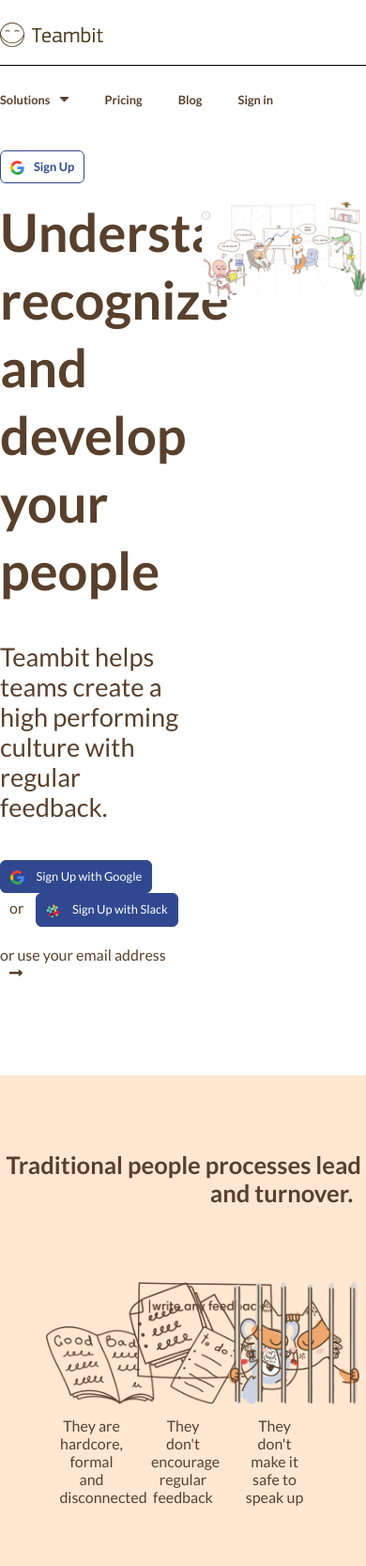
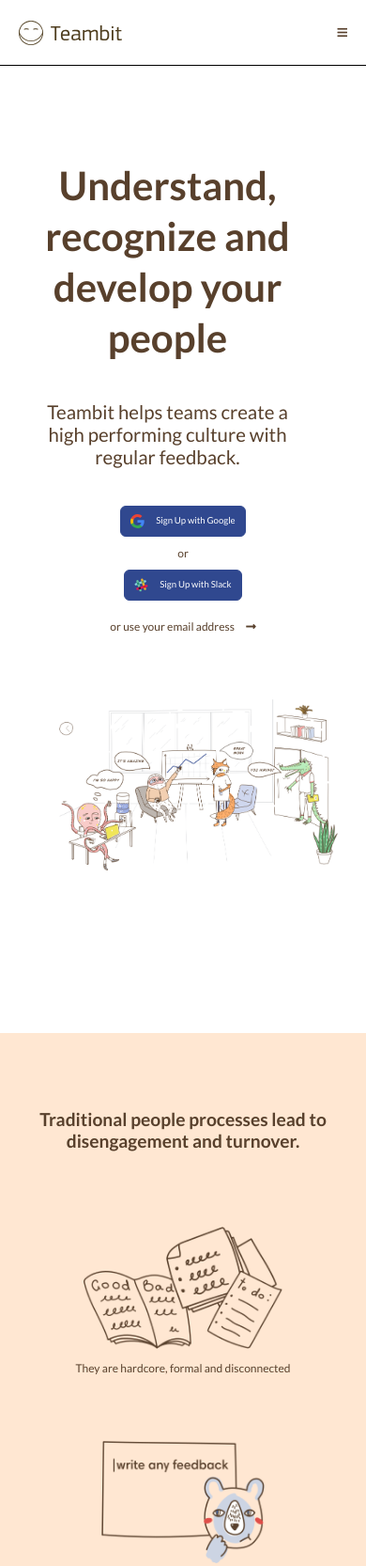
Before and after one commit to silvicardo/sass-teambit, a website: page index.html in a window 390 px wide. Shown: the top 1666 px of the page at 94% size. Drawn offline with Linux system fonts and the light colour scheme.

Commit message:
responsiveness

```diff
--- a/index.html
+++ b/index.html
@@ -11,7 +11,7 @@
     <div id="main_container">
       <nav class="container">
         <img class="logo" src="dist/assets/logo.svg" alt="">
-        <ul>
+        <ul class="nav_options">
           <li>
             <a href="#">Solutions<i class="fas fa-caret-down"></i></a>
           </li>
@@ -27,6 +27,8 @@
             <button class="btn_signup"><img class="logo" src="dist/assets/googlelogo.svg" alt="">Sign Up</button>
           </li>
         </ul>
+        <a class="hamburger"href="#"><i class="fas fa-bars"></i></a>
+
       </nav>
       <section class="hero">
         <div class="container">
--- a/src/_learn_more.scss
+++ b/src/_learn_more.scss
@@ -60,3 +60,33 @@
     }
   }
 }
+
+//mediaQueries
+
+@media all and (min-width: 1150px) {
+
+
+}
+
+@media all and (max-width: 1149px) {
+
+  .learn_more{
+    .row {
+      & > div.image {
+        img {
+          max-height: 95%;
+        }
+      }
+
+      & > div.description {
+        img {
+          max-width: 45%;
+        }
+      }
+    }
+  }
+}
+
+@media all and (max-width: 768px) {
+
+}
--- a/src/_navbar.scss
+++ b/src/_navbar.scss
@@ -33,5 +33,28 @@
       }
     }
   }
+}
 
+//mediaQueries
+
+@media all and (max-width: 1200px) {
+
+  nav {
+    padding: 0px 20px;
+  }
 }
+
+@media all and (max-width: 768px) {
+
+  nav {
+    display: flex;
+    justify-content: space-between;
+    align-items: center;
+    .nav_options {
+      display: none;
+    }
+    .hamburger {
+      display: block;
+    }
+  }
+}
--- a/src/common.scss
+++ b/src/common.scss
@@ -1,11 +1,29 @@
 //REGOLE PRINCIPALI
 
-*{
+* {
   margin: 0;
   padding: 0;
   box-sizing: border-box;
   font-family: 'Lato', sans-serif;
   font-size: 16px;
+}
+
+//REGOLE PRINCIPALI ---> fontSize Media Queries
+@media all and (max-width: 1149px) {
+
+  * {
+    font-size: 14px;
+  }
+
+}
+
+@media all and (max-width: 768px) {
+
+
+    * {
+      font-size: 12px;
+    }
+
 }
 
 #main_container {
@@ -15,6 +33,7 @@
 }
 
 a {
+  cursor: pointer;
   color: $defaultTextColor;
   text-decoration: none;
   &:hover {
@@ -86,18 +105,19 @@
   width: 25%;
 }
 
-//CONTAINERS E GRID SYSTEM ---> CLASSI
+//CONTAINERS ---> CLASSI
 
 .container {
   max-width: 1150px;
   margin: 0 auto;
-  &.small {
-    max-width: 890px;
-  }
   &.main_quote {
     max-width: 600px;
   }
 }
+
+//RESPONSIVE GRID SYSTEM
+
+@media all and (min-width: 1150px) {
 
   .row  {
     &:after {
@@ -150,6 +170,44 @@
     }
   }
 
+}
+
+@media all and (max-width: 1149px) {
+
+  section {
+    overflow: hidden;
+  }
+
+  .row  {
+    height: auto;
+    &:after {
+      @include clearfix;
+    }
+    //COL_3+4+6
+    & > .col_3, & > .col_4, & > .col_6 {
+      float:left;
+      width: 100%;
+      text-align: center;
+      overflow: hidden;
+      padding-left: 30px;
+      padding-right: 30px;
+      margin-bottom: 70px;
+    }
+  }
+}
+
+@media all and (max-width: 768px) {
+
+  .container {
+    &.main_quote {
+      width: 90%;
+    }
+  }
+  h1, h2, h3, h4, h5, h6 {
+    max-width: 90%;
+  }
+}
+
 //COMPONENTI
 
 button {
@@ -171,6 +229,7 @@
   }
 }
 
+
   .signup_area {
     margin-bottom: 20px;
     .btn_signup {
@@ -188,6 +247,18 @@
     }
   }
 
+//COMPONENTI---> mediaQueries
+
+@media all and (max-width: 768px) {
+  .signup_area {
+    display: flex;
+    flex-direction: column;
+    align-items: center;
+    span {
+      margin: 10px auto;
+      }
+    }
+}
 
 //COLORI
 
```
Also changed, not shown: src/_claim.scss (+12 -0 lines), src/_footer.scss (+15 -0 lines), src/_hero.scss (+15 -0 lines), src/_quote.scss (+16 -0 lines), dist/app.css. Lines whose indentation alone changed are shown as unchanged.
